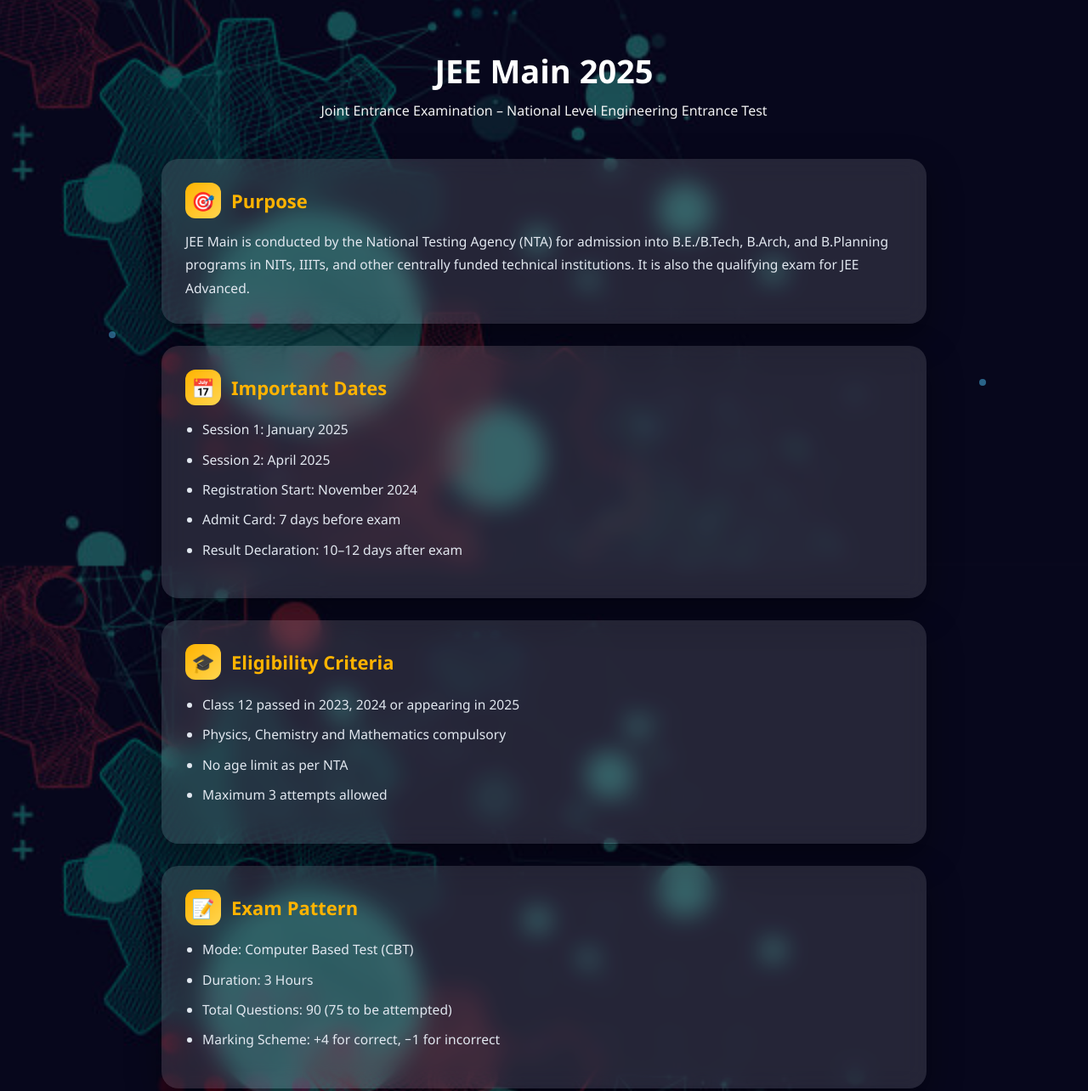
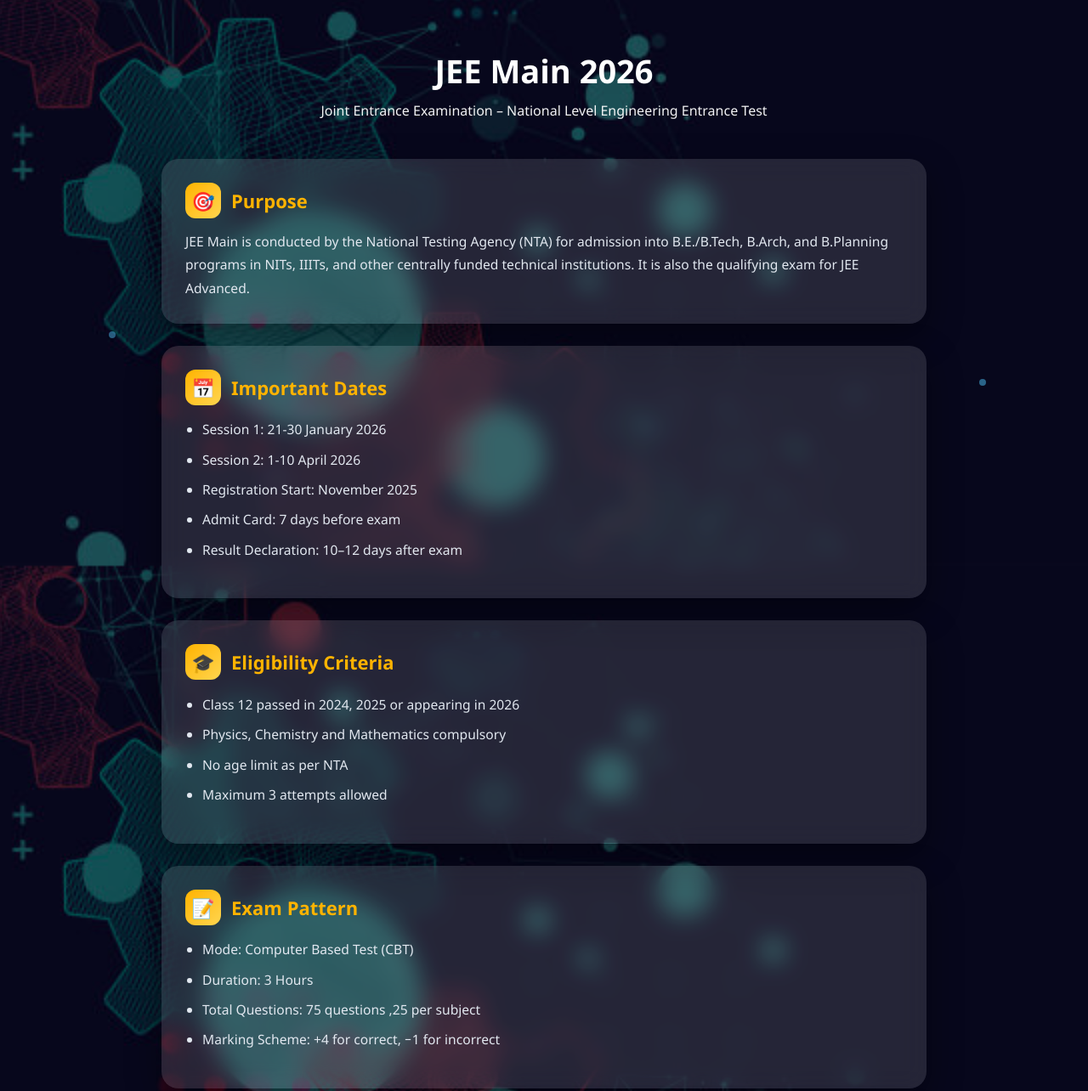
Before and after one commit to r07070883-lab/examify-infosite, a plain HTML site: page jee-main2.html in a window 1280 px wide. Shown: the part 134-1418 px from the top of the page at 85% size. Drawn offline with Linux system fonts and the light colour scheme.

Commit message:
Update jee-main2.html

```diff
--- a/jee-main2.html
+++ b/jee-main2.html
@@ -182,7 +182,7 @@
 
 <!-- HEADER -->
 <div class="header">
-  <h1>JEE Main 2025</h1>
+  <h1>JEE Main 2026</h1>
   <p>Joint Entrance Examination – National Level Engineering Entrance Test</p>
 </div>
 
@@ -202,9 +202,9 @@
     <div class="section-title"><div class="icon">📅</div>Important Dates</div>
     <div class="content">
       <ul>
-        <li>Session 1: January 2025</li>
-        <li>Session 2: April 2025</li>
-        <li>Registration Start: November 2024</li>
+        <li>Session 1:  21-30 January 2026</li>
+        <li>Session 2: 1-10 April 2026</li>
+        <li>Registration Start: November 2025</li>
         <li>Admit Card: 7 days before exam</li>
         <li>Result Declaration: 10–12 days after exam</li>
       </ul>
@@ -215,7 +215,7 @@
     <div class="section-title"><div class="icon">🎓</div>Eligibility Criteria</div>
     <div class="content">
       <ul>
-        <li>Class 12 passed in 2023, 2024 or appearing in 2025</li>
+        <li>Class 12 passed in 2024, 2025 or appearing in 2026</li>
         <li>Physics, Chemistry and Mathematics compulsory</li>
         <li>No age limit as per NTA</li>
         <li>Maximum 3 attempts allowed</li>
@@ -229,7 +229,7 @@
       <ul>
         <li>Mode: Computer Based Test (CBT)</li>
         <li>Duration: 3 Hours</li>
-        <li>Total Questions: 90 (75 to be attempted)</li>
+        <li>Total Questions: 75 questions ,25 per subject</li>
         <li>Marking Scheme: +4 for correct, −1 for incorrect</li>
       </ul>
     </div>
```
